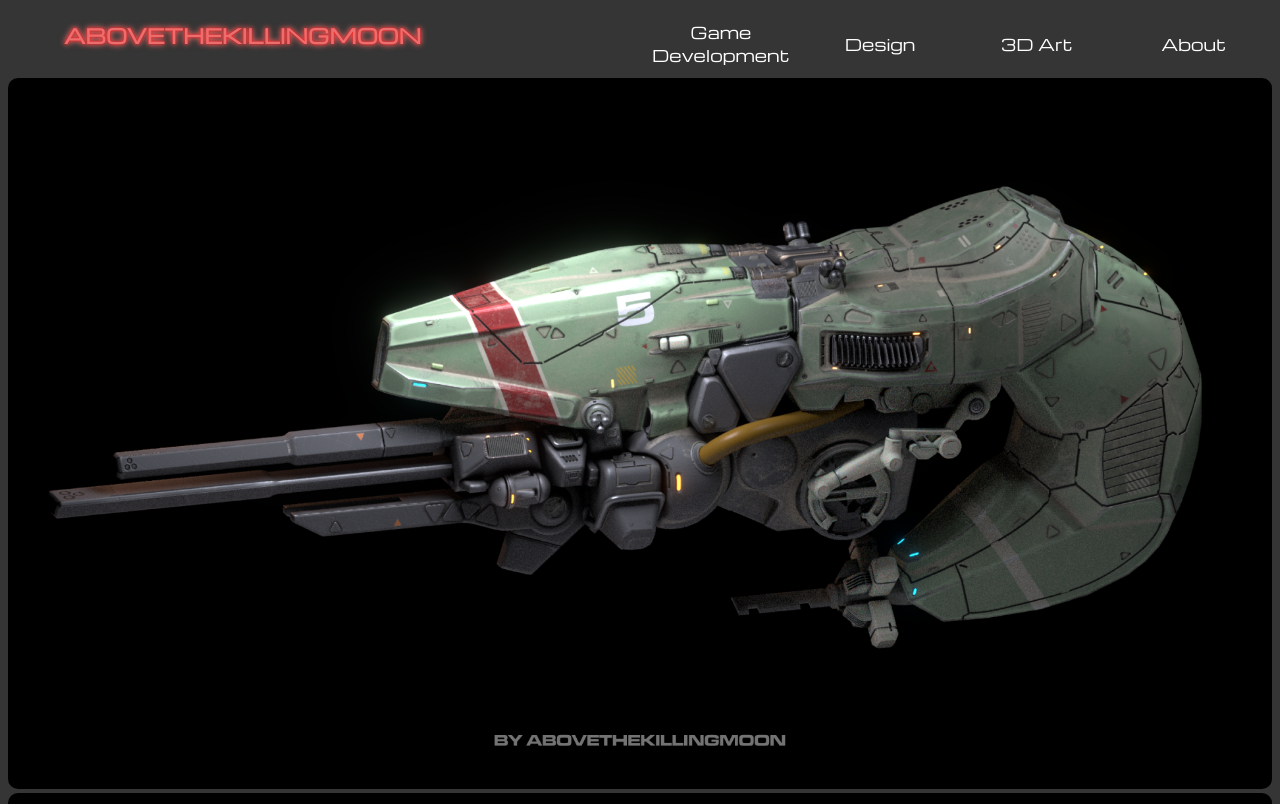
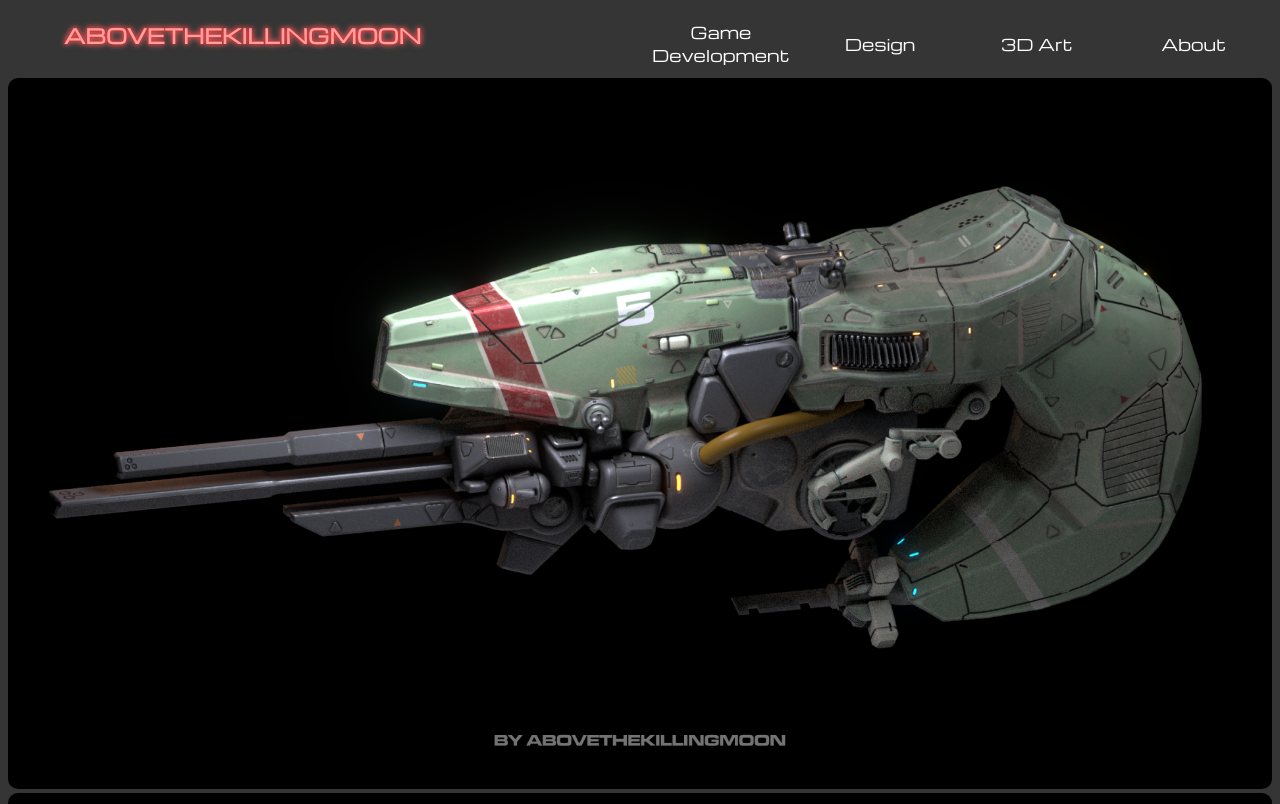
Before and after one commit to SiddharthDarapuri/abovethekillingmoon_website, a plain HTML site: page index.html in a window 1280 px wide. Shown: the top 804 px of the page. Drawn offline with nearby package versions, Linux system fonts and the light colour scheme.

Commit message:
Update style.css

```diff
--- a/style.css
+++ b/style.css
@@ -1,5 +1,5 @@
 h1 {
-  color: rgb(236, 109, 109);
+  color: rgb(255, 159, 159);
   font-size: 20px;
 }
 
```
